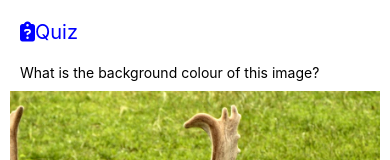
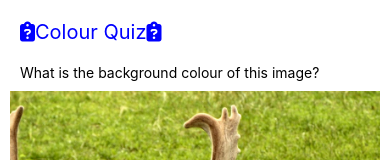
Before and after one commit to chanyongkeong8180/L3quiz, a React Native app: screen / in a window 390 px wide. Shown: the top 160 px of the page. Built offline with nearby package versions, Linux system fonts and the light colour scheme.

Commit message:
Added error message when questions are not answered.

```diff
--- a/App.js
+++ b/App.js
@@ -1,5 +1,5 @@
 import React, {useState} from 'react';
-import {View, Text, Image, ScrollView, Button, Alert} from 'react-native';
+import {View, Text, Image, ScrollView, Button, ToastAndroid, Alert} from 'react-native';
 import Icon from 'react-native-vector-icons/FontAwesome6';
 import RNPickerSelect from 'react-native-picker-select';
 
@@ -12,8 +12,9 @@ const Quiz = () => {
         <View style={{margin: 10}}>
           <ScrollView>
               <Text style={{margin: 10, fontSize: 20, color: '#0000ff'}}>
-                <Icon name="clipboard-question" size={20} />
-            Quiz
+                  <Icon name='clipboard-question' size={20} />
+                  Colour Quiz
+                  <Icon name='clipboard-question' size={20} />
               </Text>
               <Text style={{margin: 10}}>
                   What is the background colour of this image?
@@ -68,6 +69,10 @@ const Quiz = () => {
                   let score = 0;
                   const total = 4;
                   const firstAnswer = 'Green';
+                  if (first === '' || second === '' || third === '' || forth === '') {
+                      ToastAndroid.show('Please answer all questions.', ToastAndroid.LONG);
+                  }
+                  else {
                       if (first === firstAnswer) {
                           score += 1;
                       }
@@ -91,6 +96,7 @@ const Quiz = () => {
                       }
                       Alert.alert(message + 'You score ' + score + '/'
                           + total + ' for the quiz.')
+                  }
               }} title="Submit Answers" color="#00ff00" />
           </ScrollView>
         </View>
```
Lines whose indentation alone changed are shown as unchanged.
